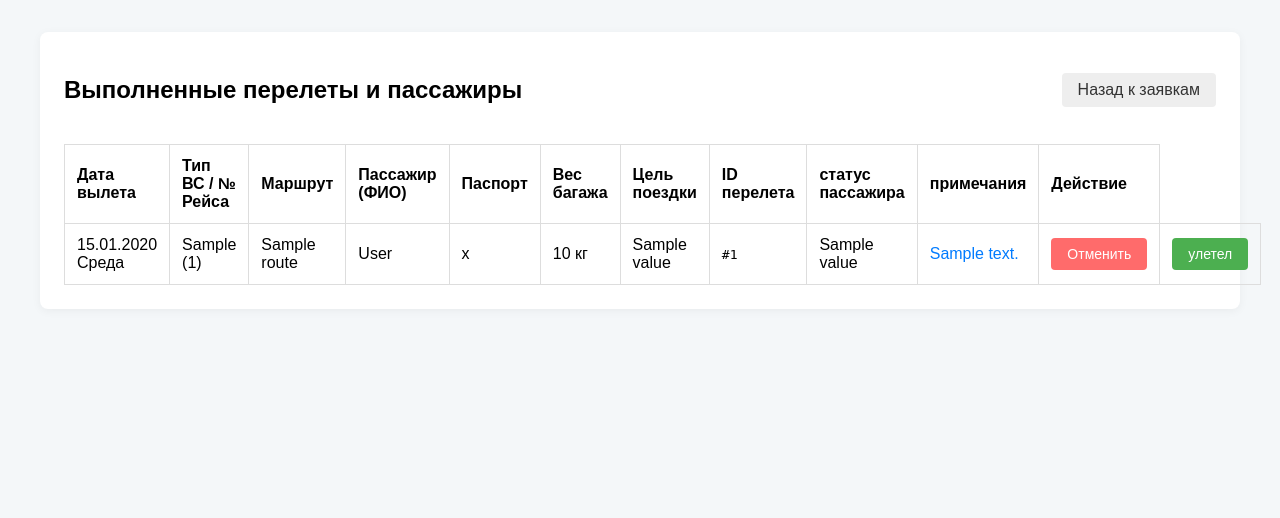
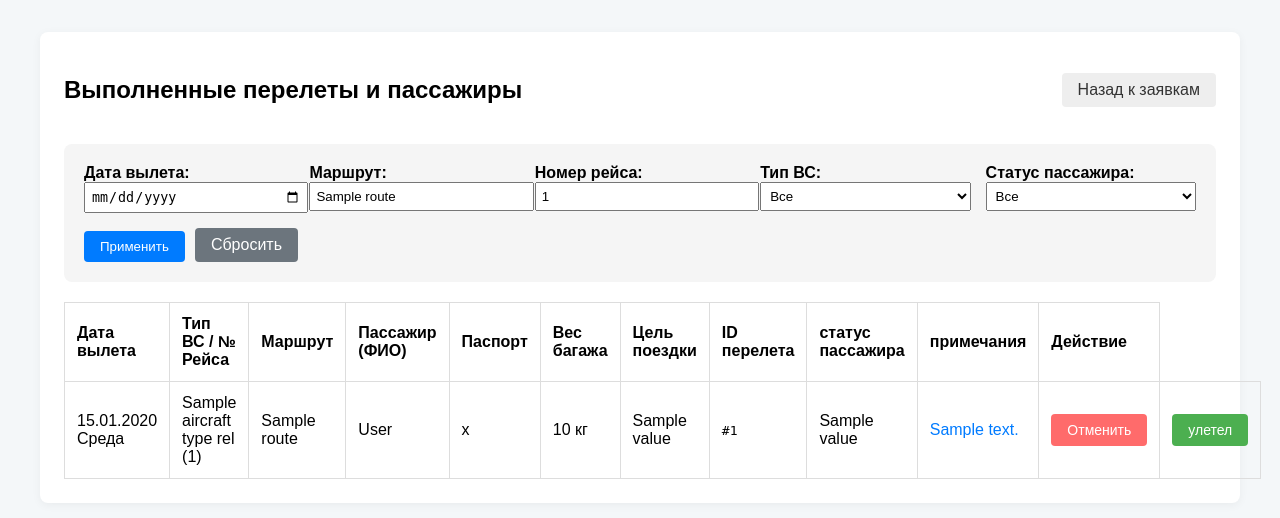
Before and after one commit to TheCoolestProgrammer/gazprom-flights, a FastAPI app: template templates/dispatcher/done_flights.html in a window 1280 px wide. Shown: the part 50-568 px from the top of the page. Run offline with FastAPI, Linux system fonts and the light colour scheme; the template is opened without the code that fills it: most values are stand-ins (such as "Sample title", 1, 10 or a date in 2020); parts of the project's set-up code (start-up, migrations or seed data) failed here and were passed over.

Commit message:
add done flights filter

```diff
--- a/templates/dispatcher/done_flights.html
+++ b/templates/dispatcher/done_flights.html
@@ -6,6 +6,46 @@
         <h2>Выполненные перелеты и пассажиры</h2>
         <a href="/dispatcher" class="btn">Назад к заявкам</a>
     </div>
+
+    <!-- Блок фильтров -->
+    <form method="GET" action="" style="margin: 20px 0; padding: 20px; background: #f5f5f5; border-radius: 8px;">
+        <div style="display: grid; grid-template-columns: repeat(auto-fit, minmax(180px, 1fr)); gap: 15px;">
+            <div>
+                <label style="font-weight: bold;">Дата вылета:</label><br>
+                <input type="date" name="departure_date" value="{{ filters.departure_date or '' }}" style="width: 100%; padding: 5px;">
+            </div>
+            <div>
+                <label style="font-weight: bold;">Маршрут:</label><br>
+                <input type="text" name="route" value="{{ filters.route or '' }}" placeholder="Поиск по маршруту" style="width: 100%; padding: 5px;">
+            </div>
+            <div>
+                <label style="font-weight: bold;">Номер рейса:</label><br>
+                <input type="number" name="flight_number" value="{{ filters.flight_number or '' }}" placeholder="Номер рейса" style="width: 100%; padding: 5px;">
+            </div>
+            <div>
+                <label style="font-weight: bold;">Тип ВС:</label><br>
+                <select name="aircraft_type" style="width: 100%; padding: 5px;">
+                    <option value="">Все</option>
+                    {% for aircraft in aircraft_types %}
+                    <option value="{{ aircraft.id }}" {% if filters.aircraft_type == aircraft.id|string %}selected{% endif %}>{{ aircraft.name }}</option>
+                    {% endfor %}
+                </select>
+            </div>
+            <div>
+                <label style="font-weight: bold;">Статус пассажира:</label><br>
+                <select name="flight_status" style="width: 100%; padding: 5px;">
+                    <option value="">Все</option>
+                    {% for status in flight_statuses %}
+                    <option value="{{ status.value }}" {% if filters.flight_status == status.value %}selected{% endif %}>{{ status.value }}</option>
+                    {% endfor %}
+                </select>
+            </div>
+            <div style="display: flex; gap: 10px; align-items: flex-end;">
+                <button type="submit" style="background: #007bff; color: white; border: none; padding: 8px 16px; border-radius: 4px; cursor: pointer;">Применить</button>
+                <a href="?" style="text-decoration: none; padding: 8px 16px; background: #6c757d; color: white; border-radius: 4px;">Сбросить</a>
+            </div>
+        </div>
+    </form>
 
     <table>
         <thead>
@@ -28,13 +68,20 @@
             <tr>
                 <!-- Данные из модели Flight через связь .flights -->
                 <td>{{ pf.flights.departure_date|format_date_ru }}</td>
-                <td>{{ pf.flights.aircraft_type }} ({{ pf.flights.flight_number }})</td>
+                <td>{{ pf.flights.aircraft_type_rel.name }} ({{ pf.flights.flight_number }})</td>
                 <td>{{ pf.flights.route }}</td>
 
                 <!-- Данные из модели Passenger через связь .passengers -->
                 <td>{{ pf.passengers.fullname }}</td>
                 <td>{{ pf.passengers.passport }}</td>
-                <td>{{ pf.passengers.cargo_weight }} кг</td>
+                <td>
+                    {% if pf.passengers.cargo_weight %}
+                        {{ pf.passengers.cargo_weight }} кг
+                    {% else %}
+                        —
+                    {% endif %}
+                </td>
+
                 <td>{{ pf.passengers.trip_purpose.value }}</td>
 
                 <td><code>#{{ pf.passengers.application_id }}</code></td>
```
Also changed, not shown: src/routes/dispatcher.py (+67 -3 lines).
